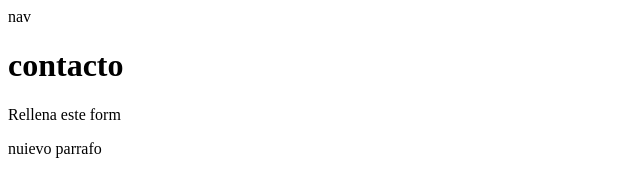
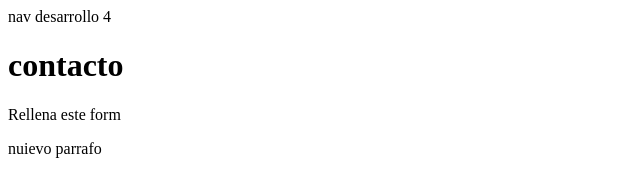
Before and after one commit to impreparla/bar-cazu, a plain HTML site: page contacto.html in a window 1280 px wide. Shown: the full height of the page, 0-640 px from the left. Drawn offline with Linux system fonts and the light colour scheme.

Commit message:
evoluciono

```diff
--- a/contacto.html
+++ b/contacto.html
@@ -9,6 +9,7 @@
 </head>
 <body>
     nav
+    desarrollo 4
     <h1>contacto</h1>
     <p>Rellena este form</p>
     <p>nuievo parrafo</p>
```
Also changed, not shown: index.html (+1 -0 lines).
